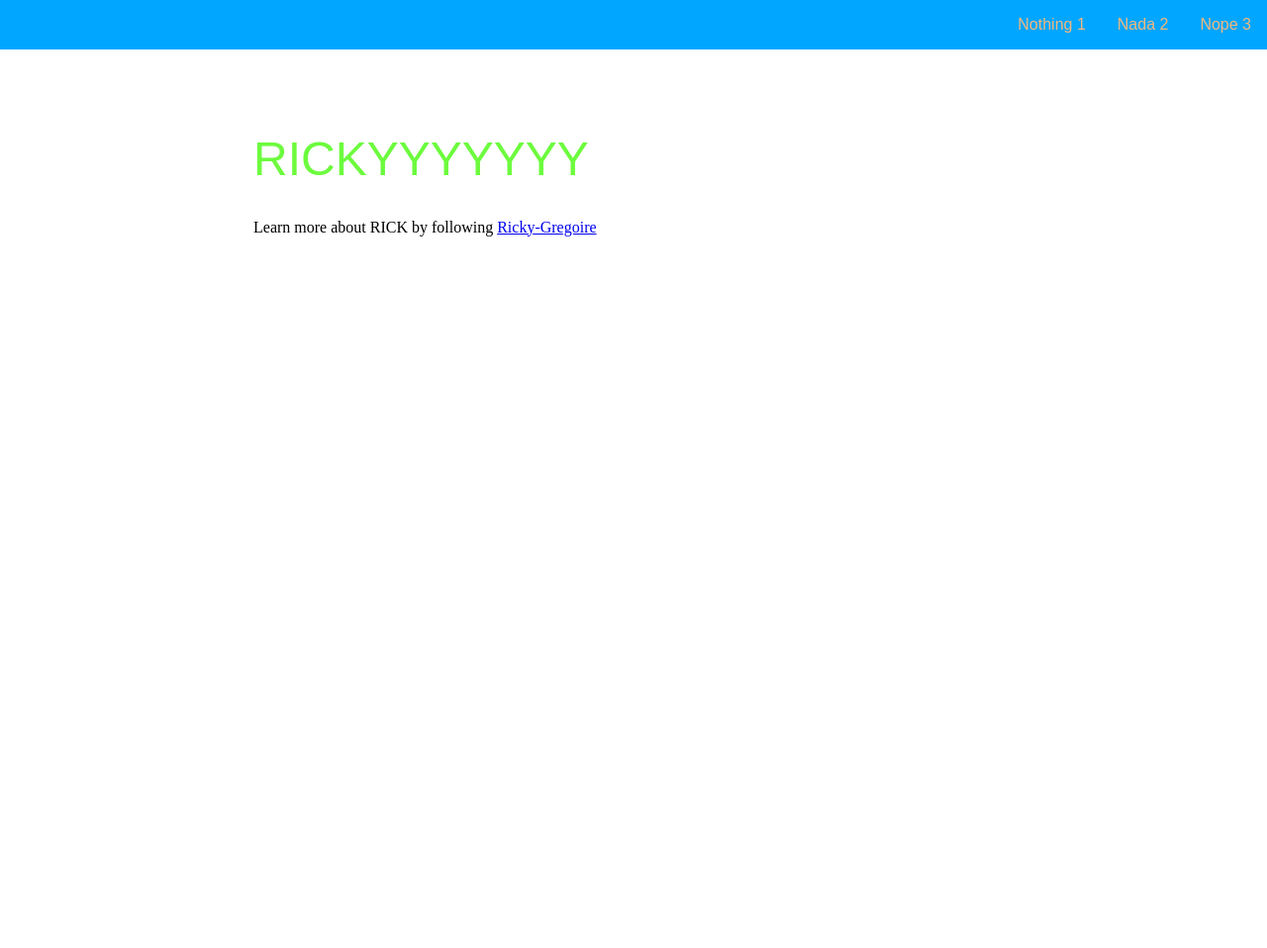
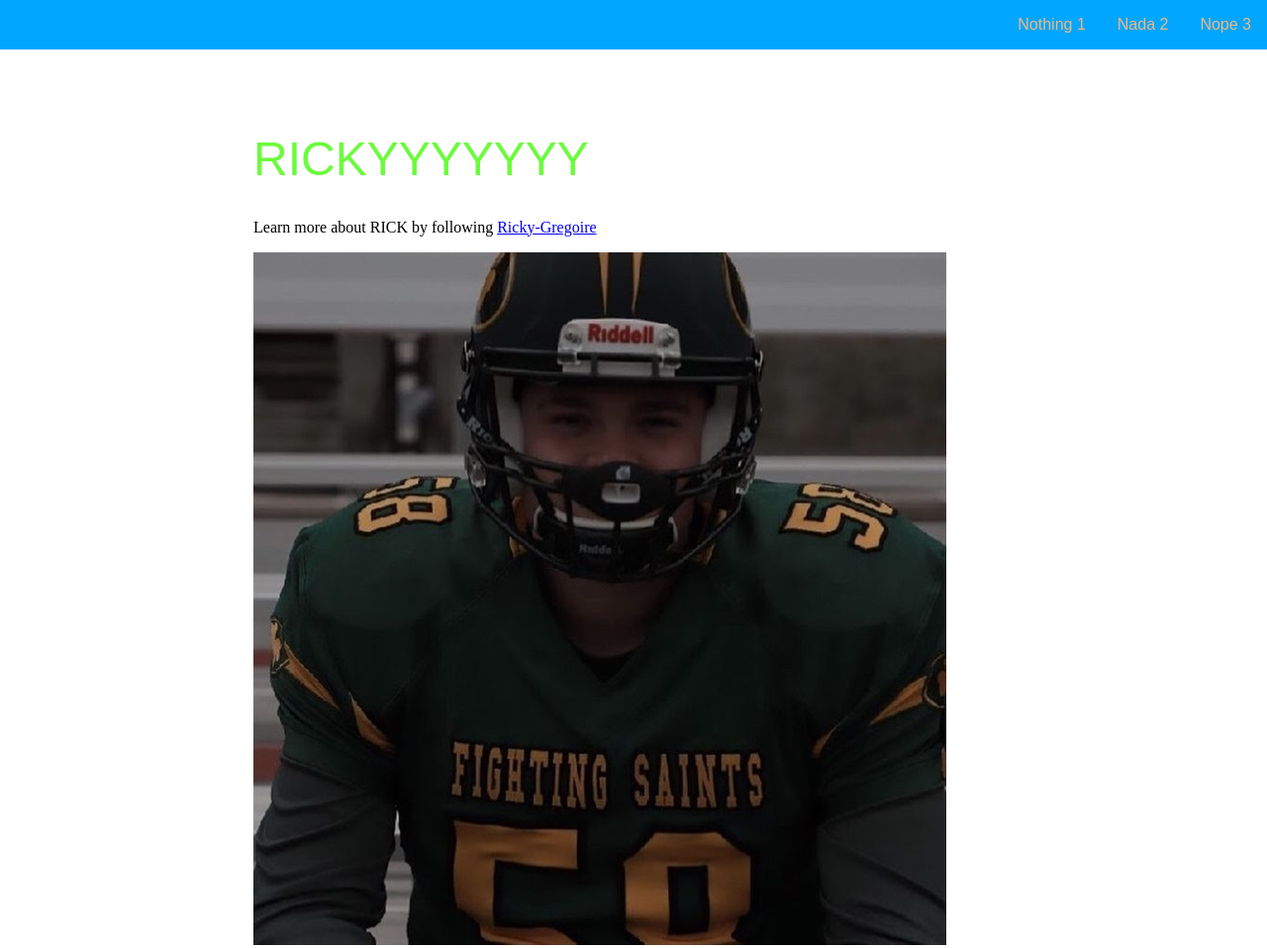
Before and after one commit to Babrui/415-L5, a website: page index.html in a window 1280 px wide. Shown: the whole page at 99% size. Before the commit the page ends 800 px from the top, so only its background shows below. Drawn offline with Linux system fonts and the light colour scheme.

Commit message:
image added

```diff
--- a/index.html
+++ b/index.html
@@ -21,6 +21,7 @@
     <div class="main">
         <h1>RICKYYYYYYY</h1>
         <p>Learn more about RICK by following <a href="https://www.hudl.com/profile/11835871/Ricky-Gregoire" target="Rick">Ricky-Gregoire</a></p>
+        <img src="rick.jpeg" alt="Rick">
     </div>
 
 </body>
```
Also changed, not shown: rick.jpeg (added).
